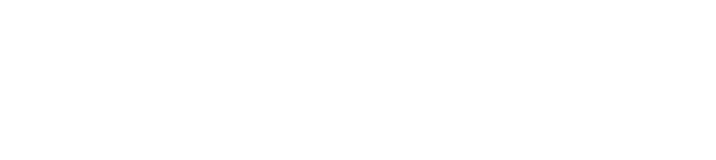
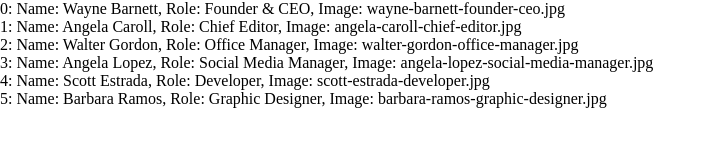
Before and after one commit to giovannimariaciclosi/js-our-team, a plain HTML site: page index.html in a window 1280 px wide. Shown: the whole page, without its empty margins (0-716 px from the left). Drawn offline with Linux system fonts and the light colour scheme.

Commit message:
feat: esercizio completato

```diff
--- a/index.html
+++ b/index.html
@@ -10,6 +10,7 @@
 </head>
 <body>
 
+  <ul id="list"></ul>
 
   <script type="text/javascript" src="js/script.js"></script>
 </body>
--- a/js/script.js
+++ b/js/script.js
@@ -58,12 +58,15 @@ E ricordiamoci che console.log() è nostro amico!
 
 console.log(teamMembers);
 
+
+let listEl = document.getElementById("list");
+
 //Stampare su console, per ogni membro del team, le informazioni di nome, ruolo e la stringa della foto
+for (let key in teamMembers ) {
 
-for (let i = 0; i < teamMembers.length; i++) {
+  let newEl = document.createElement('li');
+  listEl.append(newEl);
 
-  console.log("Name: " + teamMembers[i].name);
-  console.log("Role: " + teamMembers[i].role);
-  console.log("Image: " + teamMembers[i].image);
+  newEl.innerText = `${key}: Name: ${teamMembers[key].name}, Role: ${teamMembers[key].role}, Image: ${teamMembers[key].image}`;
 
 };
```
